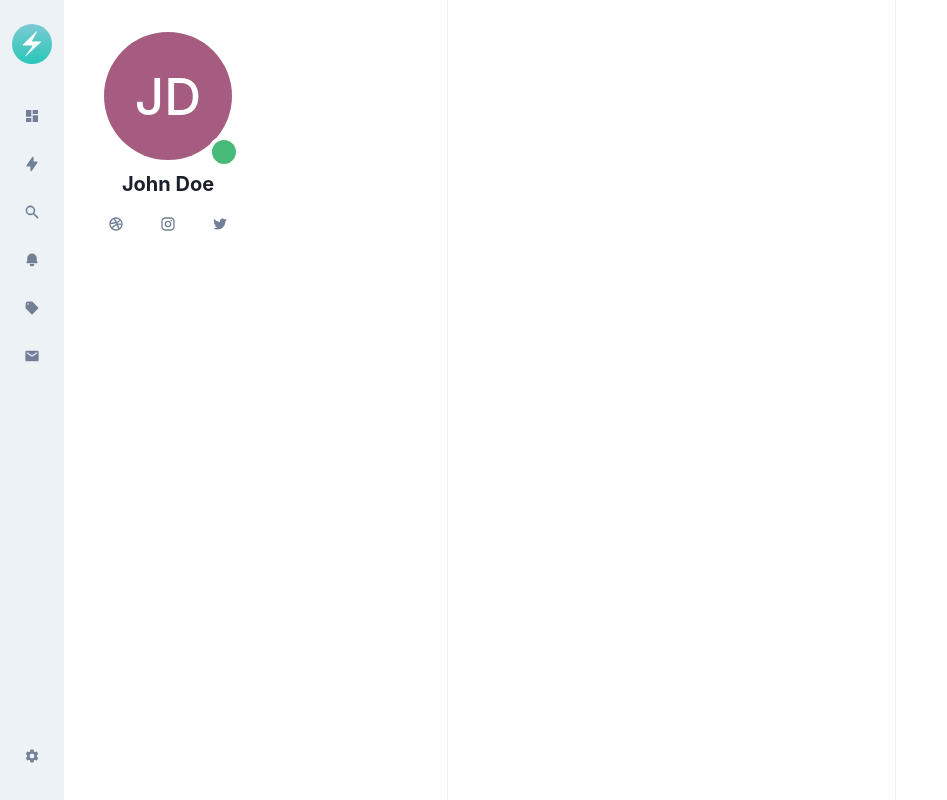
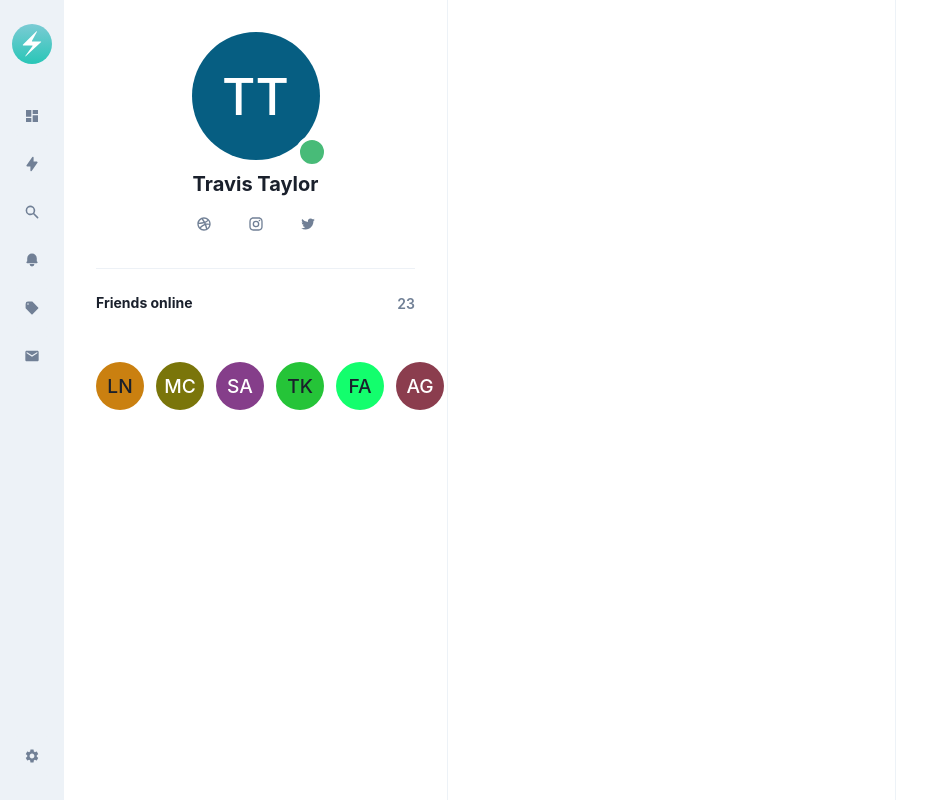
Before and after one commit to amatureApe/chakra-chat-app, a Next.js app in the folder chat-app/: page / in a window 1280 px wide. Shown: the whole page, without its empty margins (0-947 px from the left). Built offline with nearby package versions, Linux system fonts and the light colour scheme.

Commit message:
add online friends to chat history aside

```diff
--- a/chat-app/components/ChatHistory/ChatHistorySidebar.tsx
+++ b/chat-app/components/ChatHistory/ChatHistorySidebar.tsx
@@ -1,52 +1,85 @@
-import { VStack, Flex, Avatar, AvatarBadge, Heading, HStack, IconButton } from '@chakra-ui/react'
+import { VStack, Flex, Avatar, AvatarBadge, Heading, HStack, IconButton, Box, Divider, Text } from '@chakra-ui/react'
 import { RiDribbbleLine, RiInstagramLine, RiTwitterFill } from 'react-icons/ri'
+
+const onlineFriends = [
+  'Lazar Nikolov',
+  'Mark Chandler',
+  'Segun Adebayo',
+  'Tim Kolberger',
+  'Folasade Agbaje',
+  'Alex Gerrit',
+  'Jason Hughes',
+  'Jonathan Bakebwa',
+  'Tioluwani Kolawole',
+];
 
 const ChatHistorySidebar = () => {
   return (
-    <VStack h="full" alignItems="center">
+    <VStack h='full' alignItems='center' w='full' spacing={6}>
       <Flex
-        w="full"
-        flexDirection="column"
-        alignItems="center"
-        justifyContent="flex-start"
+        w='full'
+        flexDirection='column'
+        alignItems='center'
+        justifyContent='flex-start'
       >
-        <Avatar name="John Doe" size="2xl">
-          <AvatarBadge bg="green.400" boxSize={8} borderWidth={4} />
+        <Avatar name='Travis Taylor' size='2xl'>
+          <AvatarBadge bg='green.400' boxSize={8} borderWidth={4} />
         </Avatar>
         <VStack>
-          <Heading size="md" mt={{ base: 0, lg: 3 }}>
-            John Doe
+          <Heading size='md' mt={{ base: 0, lg: 3 }}>
+            Travis Taylor
           </Heading>
-          <HStack px={8} justifyContent="center" spacing={3} mt={6}>
+          <HStack px={8} justifyContent='center' spacing={3} mt={6}>
             <IconButton
               icon={<RiDribbbleLine />}
-              variant="ghost"
-              rounded="full"
-              color="gray.500"
+              variant='ghost'
+              rounded='full'
+              color='gray.500'
               h={10}
-              aria-label="Dribbble Account"
+              aria-label='Dribbble Account'
             />
             <IconButton
               icon={<RiInstagramLine />}
-              variant="ghost"
-              rounded="full"
-              color="gray.500"
+              variant='ghost'
+              rounded='full'
+              color='gray.500'
               h={10}
-              aria-label="Instagram Account"
+              aria-label='Instagram Account'
             />
             <IconButton
               icon={<RiTwitterFill />}
-              variant="ghost"
-              rounded="full"
-              color="gray.500"
+              variant='ghost'
+              rounded='full'
+              color='gray.500'
               h={10}
-              aria-label="Twitter Account"
+              aria-label='Twitter Account'
             />
           </HStack>
         </VStack>
       </Flex>
+      <Box px={8} w='full'>
+        <Divider color='gray.100' />
+      </Box>
+      <HStack px={8} w='full' justifyContent='space-between'>
+        <Heading size='xs'>Friends online</Heading>
+        <Text fontSize='sm' color='gray.500' fontWeight='semibold'>
+          23
+        </Text>
+      </HStack>
+      <HStack
+        overflowX='auto'
+        minH={24}
+        px={8}
+        w='full'
+        justifyContent='flex-start'
+        spacing={3}
+      >
+        {onlineFriends.map((friend) => (
+          <Avatar name={friend} key={friend} />
+        ))}
+      </HStack>
     </VStack>
-  )
-}
+  );
+};
 
 export default ChatHistorySidebar
```
